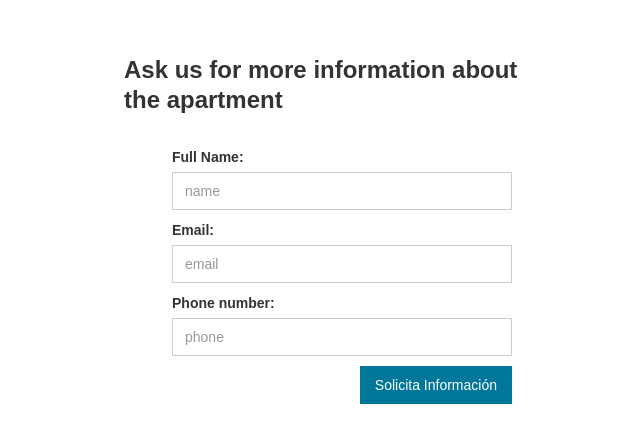
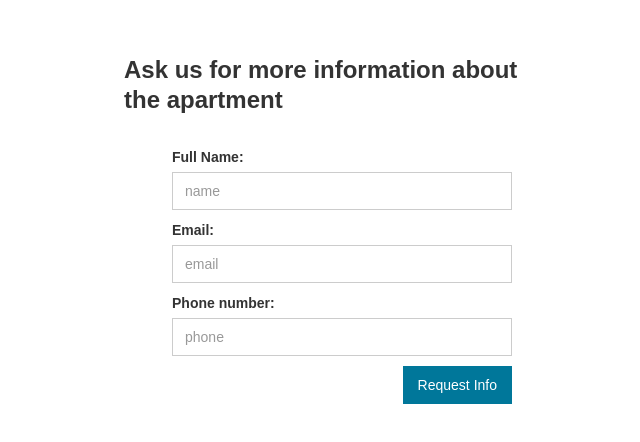
Before and after one commit to joaqib/aquamarinas, a plain HTML site: page index.html in a window 1280 px wide. Shown: the part 3037-3479 px from the top of the page, without its empty margins (298-938 px from the left). Drawn offline with nearby package versions, Linux system fonts and the light colour scheme; a script that the page names is missing.

Commit message:
change id cta

```diff
--- a/index.html
+++ b/index.html
@@ -275,7 +275,7 @@ h2.info__subtitle {
             <input class="w-input" data-name="Email" id="email" maxlength="256" name="email" placeholder="email" required="required" type="email">
             <label for="phone">Phone number:</label>
             <input class="w-input" data-name="phone" id="phone" maxlength="256" name="phone" placeholder="phone" required="required" type="text">
-            <input class="submit-button w-button" data-wait="Please wait..." id="home-CTA-en" type="submit" value="Solicita Información">
+            <input class="submit-button w-button" data-wait="Please wait..." id="home-CTA" type="submit" value="Request Info">
           </form>
           <div class="w-form-done">
             <div>Thank you! Your submission has been received!</div>
```
